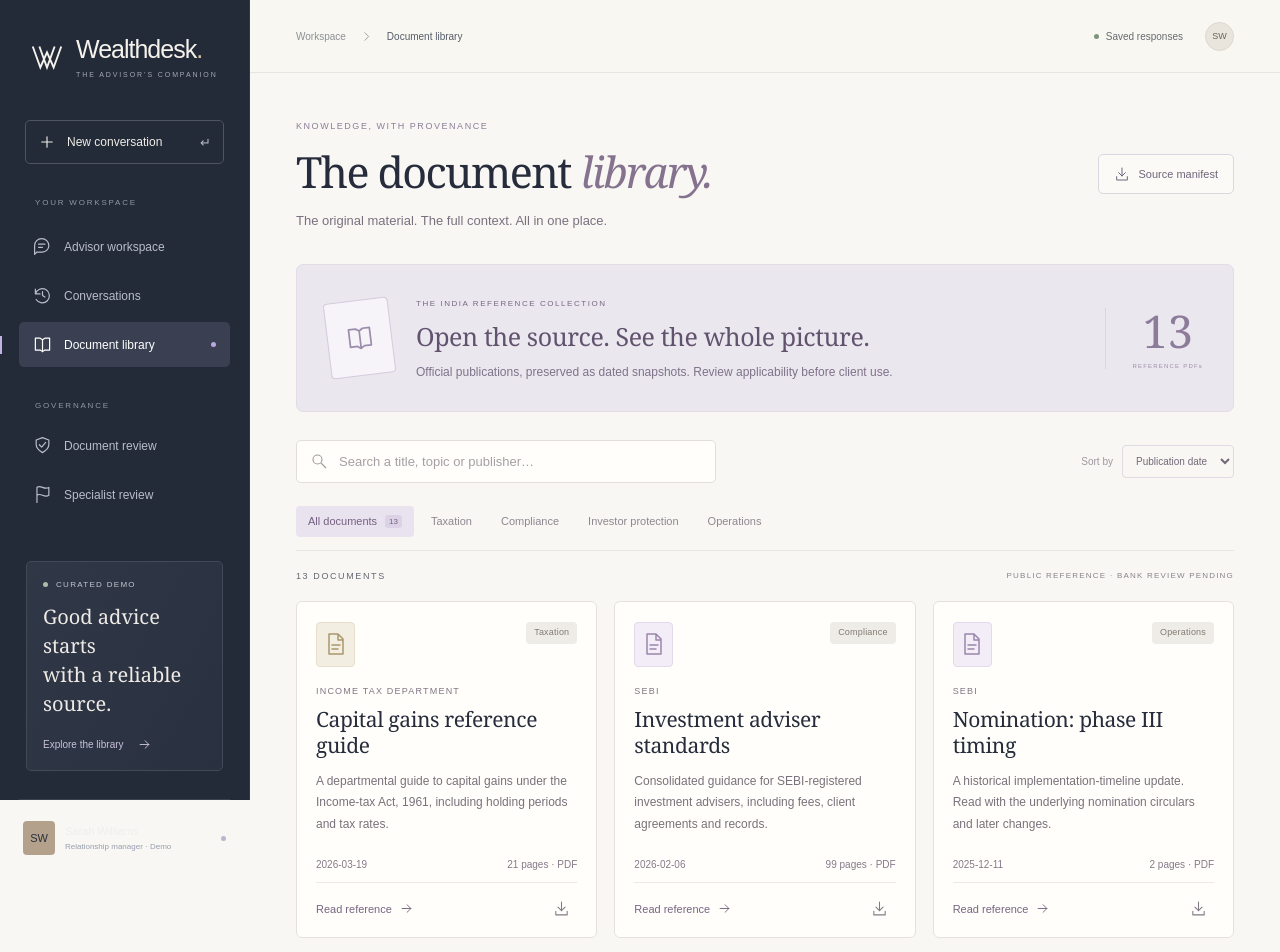
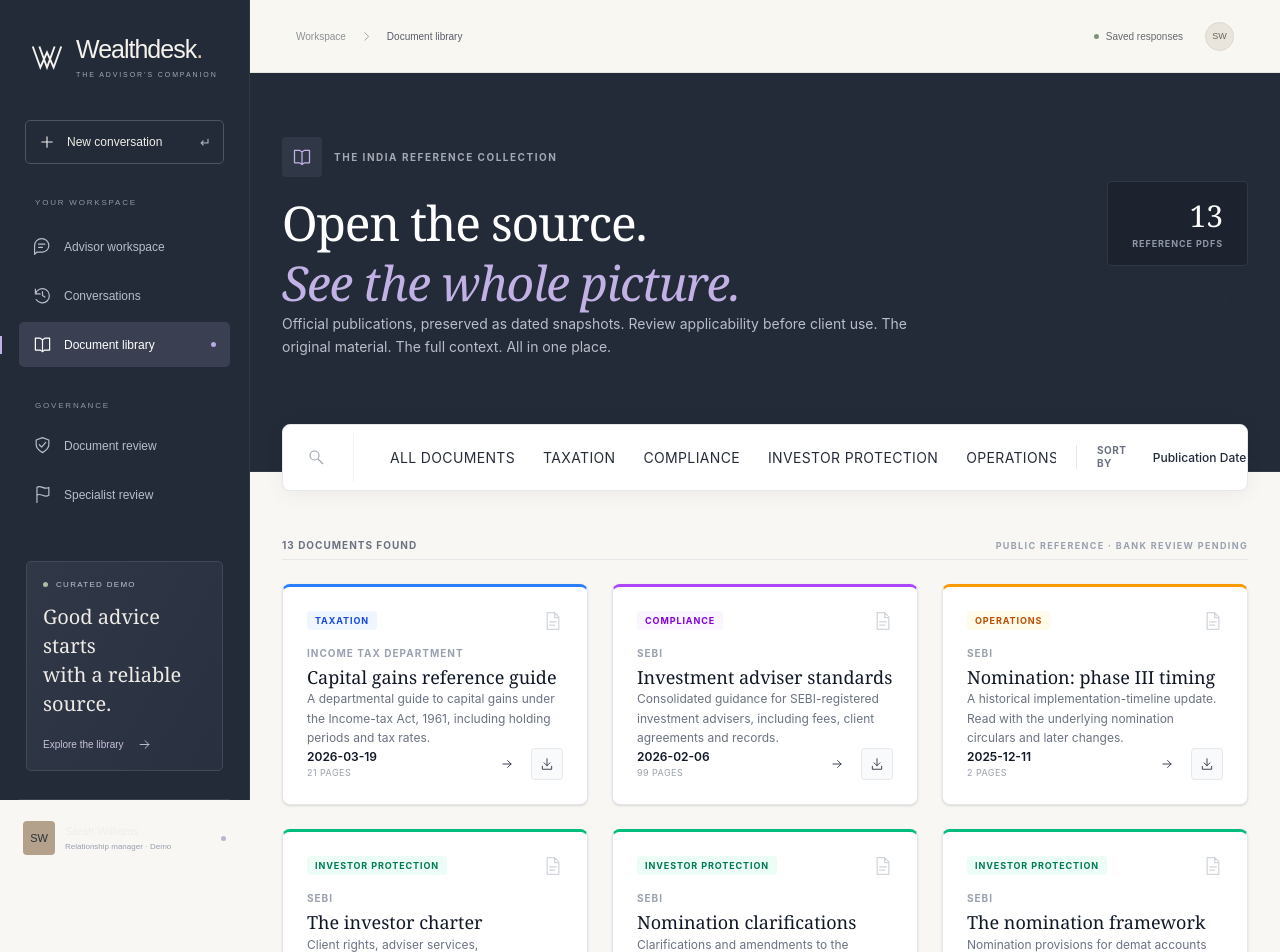
Before and after one commit to Aayush-207/wealth-advisor-copilot, a Next.js app in the folder frontend/: page /documents in a window 1280 px wide. Shown: the top 952 px of the page. Built offline with nearby package versions, Linux system fonts and the light colour scheme.

Commit message:
feat: Refined Document Library card layout

```diff
--- a/frontend/src/app/documents/page.tsx
+++ b/frontend/src/app/documents/page.tsx
@@ -3,8 +3,8 @@
 import Link from "next/link";
 import { documents, type Citation } from "@/lib/knowledge";
 import Icon from "@/components/Icon";
-import PageHeading from "@/components/PageHeading";
 import EvidenceDrawer from "@/components/EvidenceDrawer";
+
 const categories = [
   "All documents",
   "Taxation",
@@ -12,11 +12,21 @@
   "Investor protection",
   "Operations",
 ];
+
+const categoryColors: Record<string, string> = {
+  "Taxation": "border-t-blue-500 text-blue-700 bg-blue-50",
+  "Compliance": "border-t-purple-500 text-purple-700 bg-purple-50",
+  "Investor protection": "border-t-emerald-500 text-emerald-700 bg-emerald-50",
+  "Operations": "border-t-amber-500 text-amber-700 bg-amber-50",
+  "All documents": "border-t-gray-500 text-gray-700 bg-gray-50",
+};
+
 export default function Library() {
   const [search, setSearch] = useState("");
   const [filter, setFilter] = useState("All documents");
   const [sort, setSort] = useState("newest");
   const [citation, setCitation] = useState<Citation | null>(null);
+
   const filtered = documents
     .filter(
       (d) =>
@@ -30,110 +40,151 @@
         ? a.title.localeCompare(b.title)
         : b.date.localeCompare(a.date),
     );
+
   return (
-    <div className="standard-page">
-      <PageHeading
-        eyebrow="KNOWLEDGE, WITH PROVENANCE"
-        title="The document"
-        italic="library."
-        description="The original material. The full context. All in one place."
-        action={
+    <div className="min-h-screen bg-[#f8f7f3] pb-24 font-sans">
+
+      {/* Professional Hero Banner */}
+      <div className="bg-[#232a38] pt-16 pb-28 px-8 border-b border-[#303847]">
+        <div className="max-w-7xl mx-auto flex flex-col md:flex-row justify-between items-start md:items-center gap-6">
+          <div className="max-w-2xl">
+            <div className="flex items-center gap-3 mb-4">
+              <div className="w-10 h-10 bg-[#303847] rounded flex items-center justify-center text-[#c1b1e4]">
+                <Icon name="book" size={20} />
+              </div>
+              <span className="text-[#a3a9b4] text-[10px] font-bold tracking-[0.15em] uppercase">
+                The India Reference Collection
+              </span>
+            </div>
+            <h1 className="font-serif text-4xl md:text-5xl text-white font-normal leading-tight mb-4 tracking-tight">
+              Open the source. <br />
+              <em className="text-[#c1b1e4] italic">See the whole picture.</em>
+            </h1>
+            <p className="text-[#b9bec9] text-sm leading-relaxed">
+              Official publications, preserved as dated snapshots. Review applicability before client use. The original material. The full context. All in one place.
+            </p>
+          </div>
+
+          <div className="flex flex-col items-start md:items-end gap-4">
+            <div className="bg-[#1c222e] border border-[#303847] px-6 py-4 rounded text-right">
+              <div className="text-3xl font-serif text-white mb-1">{documents.length}</div>
+              <div className="text-[#8f97a8] text-[9px] uppercase tracking-widest font-bold">Reference PDFs</div>
+            </div>
+
             <a
-            className="secondary-button"
               href="/documents/provenance.json"
               download
+              className="flex items-center gap-2 text-[#c1b1e4] hover:text-white transition-colors text-xs font-semibold uppercase tracking-wider py-2"
             >
-            <Icon name="download" size={16} />
-            Source manifest
+              <Icon name="download" size={14} />
+              Download Source Manifest
             </a>
-        }
-      />
-      <div className="library-banner">
-        <div className="banner-icon">
-          <Icon name="book" size={28} />
-        </div>
-        <div>
-          <span className="eyebrow">THE INDIA REFERENCE COLLECTION</span>
-          <h2>Open the source. See the whole picture.</h2>
-          <p>
-            Official publications, preserved as dated snapshots. Review
-            applicability before client use.
-          </p>
-        </div>
-        <div className="banner-count">
-          <strong>{documents.length}</strong>
-          <span>REFERENCE PDFs</span>
           </div>
         </div>
-      <div className="library-controls">
-        <div className="search-field">
+      </div>
+
+      {/* Control Bar */}
+      <div className="max-w-7xl mx-auto px-6 sm:px-8 -mt-12 relative z-10 mb-12">
+        <div className="bg-white rounded-lg shadow-[0_4px_20px_rgb(0,0,0,0.05)] border border-gray-200 p-2 flex flex-col lg:flex-row justify-between items-stretch lg:items-center">
+
+          <div className="relative flex-1 flex items-center px-4 py-2 border-b lg:border-b-0 lg:border-r border-gray-100">
+            <div className="text-gray-400 mr-3">
               <Icon name="search" size={18} />
+            </div>
             <input
-            aria-label="Search documents"
-            placeholder="Search a title, topic or publisher…"
+              className="w-full bg-transparent border-none text-gray-800 text-sm focus:outline-none focus:ring-0 placeholder-gray-400 py-2"
+              placeholder="Search a title, topic or publisher..."
               value={search}
               onChange={(e) => setSearch(e.target.value)}
             />
             {search && (
               <button
-              className="icon-button"
-              aria-label="Clear document search"
+                className="text-gray-400 hover:text-gray-600 p-1"
                 onClick={() => setSearch("")}
               >
                 <Icon name="close" size={14} />
               </button>
             )}
           </div>
-        <label className="sort-select">
-          Sort by{" "}
+
+          <div className="flex flex-col sm:flex-row items-center gap-2 lg:gap-4 p-2 lg:px-6">
+            <div className="flex gap-1 overflow-x-auto w-full sm:w-auto pb-2 sm:pb-0 hide-scrollbar">
+              {categories.map((c) => (
+                <button
+                  key={c}
+                  onClick={() => setFilter(c)}
+                  className={`whitespace-nowrap px-3 py-1.5 rounded text-[11px] font-semibold tracking-wide uppercase transition-all ${
+                    filter === c
+                      ? "bg-[#232a38] text-white"
+                      : "text-gray-500 hover:bg-gray-100"
+                  }`}
+                >
+                  {c}
+                </button>
+              ))}
+            </div>
+
+            <div className="h-6 w-px bg-gray-200 hidden sm:block mx-1"></div>
+
+            <div className="flex items-center text-xs font-medium text-gray-500 w-full sm:w-auto justify-between sm:justify-start px-2 sm:px-0">
+              <span className="mr-2 uppercase tracking-wider text-[10px] font-bold">Sort by</span>
               <select
-            aria-label="Sort documents"
+                className="bg-transparent text-gray-800 font-semibold focus:outline-none cursor-pointer py-1"
                 value={sort}
                 onChange={(e) => setSort(e.target.value)}
               >
-            <option value="newest">Publication date</option>
-            <option value="name">Title A–Z</option>
+                <option value="newest">Publication Date</option>
+                <option value="name">Title A-Z</option>
               </select>
-        </label>
             </div>
-      <div className="filter-tabs" aria-label="Document categories">
-        {categories.map((c) => (
+          </div>
+        </div>
+      </div>
+
+      <div className="max-w-7xl mx-auto px-6 sm:px-8">
+
+        {/* Results Info */}
+        <div className="flex justify-between items-end mb-6 border-b border-gray-200 pb-2">
+          <span className="text-gray-500 text-[10px] uppercase tracking-widest font-bold">
+            {filtered.length} Document{filtered.length === 1 ? "" : "s"} found
+          </span>
+          <span className="text-gray-400 text-[9px] uppercase tracking-[0.15em] font-bold hidden sm:block">
+            Public Reference &middot; Bank Review Pending
+          </span>
+        </div>
+
+        {/* Professional Document Grid */}
+        {filtered.length > 0 ? (
+          <div className="grid grid-cols-1 md:grid-cols-2 lg:grid-cols-3 gap-6">
+            {filtered.map((d) => {
+              const categoryTheme = categoryColors[d.category] || categoryColors["All documents"];
+              const borderColor = categoryTheme.split(' ')[0]; // Gets the border-t-* class
+              const textColor = categoryTheme.split(' ')[1]; // Gets the text-* class
+              const bgColor = categoryTheme.split(' ')[2]; // Gets the bg-* class
+
+              return (
+                <article
+                  key={d.id}
+                  className={`bg-white rounded-lg shadow-sm hover:shadow-md border border-gray-200 hover:border-gray-300 transition-all duration-200 flex flex-col h-full overflow-hidden ${borderColor} border-t-[3px]`}
+                >
+                  <div className="p-6 flex flex-col flex-grow relative">
+
+                    <div className="flex justify-between items-start mb-4">
+                      <span className={`px-2 py-1 rounded-sm text-[9px] font-bold uppercase tracking-widest ${bgColor} ${textColor}`}>
+                        {d.category}
+                      </span>
+                      <div className="text-gray-300">
+                        <Icon name="file" size={20} />
+                      </div>
+                    </div>
+
+                    <span className="text-[10px] font-bold text-gray-400 uppercase tracking-widest mb-1.5 block">
+                      {d.issuer}
+                    </span>
+
+                    <h2 className="text-lg font-serif text-gray-900 mb-3 leading-snug">
                       <button
-            key={c}
-            aria-pressed={filter === c}
-            className={filter === c ? "selected" : ""}
-            onClick={() => setFilter(c)}
-          >
-            {c}
-            {c === "All documents" && <span>{documents.length}</span>}
-          </button>
-        ))}
-      </div>
-      <div className="section-label results-label">
-        <span>
-          {filtered.length} DOCUMENT{filtered.length === 1 ? "" : "S"}
-        </span>
-        <span>PUBLIC REFERENCE · BANK REVIEW PENDING</span>
-      </div>
-      {filtered.length ? (
-        <div className="document-grid">
-          {filtered.map((d, i) => (
-            <article
-              className="library-card"
-              key={d.id}
-              style={{ animationDelay: `${Math.min(i, 5) * 45}ms` }}
-            >
-              <div className="library-card-top">
-                <span
-                  className={`doc-icon ${d.category === "Taxation" ? "tax" : ""}`}
-                >
-                  <Icon name="file" size={24} />
-                </span>
-                <span className="pill neutral">{d.category}</span>
-              </div>
-              <span className="document-issuer">{d.issuer}</span>
-              <h2>
-                <button
+                        className="text-left focus:outline-none hover:text-[#6356a4] transition-colors"
                         onClick={() =>
                           setCitation({
                             documentId: d.id,
@@ -146,14 +197,19 @@
                         {d.shortTitle}
                       </button>
                     </h2>
-              <p>{d.summary}</p>
-              <div className="document-details">
-                <span>{d.date}</span>
-                <span>{d.pages} pages · PDF</span>
+
+                    <p className="text-gray-500 text-xs leading-relaxed mb-6 flex-grow line-clamp-3">
+                      {d.summary}
+                    </p>
+
+                    <div className="flex items-center justify-between mt-auto">
+                      <div className="flex flex-col">
+                        <span className="text-gray-900 font-semibold text-xs">{d.date}</span>
+                        <span className="text-gray-400 text-[9px] uppercase tracking-wider mt-0.5">{d.pages} pages</span>
                       </div>
-              <div className="library-card-bottom">
+
+                      <div className="flex gap-2">
                         <button
-                  className="text-button"
                           onClick={() =>
                             setCitation({
                               documentId: d.id,
@@ -162,51 +218,72 @@
                               summary: d.summary,
                             })
                           }
+                          className="flex items-center justify-center w-8 h-8 rounded border border-gray-200 text-gray-500 hover:border-gray-400 hover:text-gray-700 transition-colors bg-gray-50"
+                          title="Read Reference"
                         >
-                  Read reference
-                  <Icon name="arrow" size={15} />
+                          <Icon name="arrow" size={14} />
                         </button>
                         <a
                           href={d.file}
                           download
-                  className="icon-button"
-                  aria-label={`Download ${d.title}`}
+                          className="flex items-center justify-center w-8 h-8 rounded border border-gray-200 text-gray-500 hover:border-gray-400 hover:text-gray-700 transition-colors bg-gray-50"
+                          title={`Download ${d.title}`}
                         >
-                  <Icon name="download" size={17} />
+                          <Icon name="download" size={14} />
                         </a>
                       </div>
+                    </div>
+                  </div>
                 </article>
-          ))}
+              );
+            })}
           </div>
         ) : (
-        <div className="empty-state">
-          <Icon name="search" size={35} />
-          <h2>No documents found.</h2>
-          <p>Try a broader term or another category.</p>
+          <div className="bg-white border border-gray-200 rounded-lg p-16 flex flex-col items-center justify-center text-center shadow-sm">
+            <div className="w-16 h-16 bg-gray-50 rounded-full flex items-center justify-center text-gray-300 mb-4">
+              <Icon name="search" size={28} />
+            </div>
+            <h3 className="text-xl font-serif text-gray-800 mb-2">No documents found</h3>
+            <p className="text-gray-500 text-sm mb-6 max-w-md">Try adjusting your search terms or filter selection to find what you're looking for.</p>
             <button
-            className="secondary-button"
+              className="bg-[#232a38] hover:bg-[#303847] text-white px-5 py-2 rounded text-xs font-semibold tracking-wide uppercase transition-colors"
               onClick={() => {
                 setSearch("");
                 setFilter("All documents");
               }}
             >
-            Reset filters
+              Reset Filters
             </button>
           </div>
         )}
-      <div className="library-disclaimer">
-        <Icon name="shield" size={18} />
-        <p>
-          These are public regulatory and tax references, not an approved bank
-          policy set. Historical publications may have later amendments.{" "}
-          <Link href="/admin">Review the collection</Link>.
+      </div>
+
+      {/* Footer Disclaimer */}
+      <div className="max-w-4xl mx-auto mt-16 px-6 text-center">
+        <div className="inline-flex items-center justify-center w-8 h-8 bg-[#e8e6df] rounded-full text-gray-500 mb-3">
+          <Icon name="shield" size={14} />
+        </div>
+        <p className="text-[9px] text-gray-500 leading-relaxed uppercase tracking-widest font-bold max-w-2xl mx-auto">
+          These are public regulatory and tax references, not an approved bank policy set. Historical publications may have later amendments.
+          <Link href="/admin" className="text-gray-700 hover:text-[#6356a4] ml-1 border-b border-gray-300">Review the collection</Link>.
         </p>
       </div>
+
       <EvidenceDrawer
         key={citation?.documentId ?? "none"}
         citation={citation}
         onClose={() => setCitation(null)}
       />
+
+      <style jsx global>{`
+        .hide-scrollbar::-webkit-scrollbar {
+          display: none;
+        }
+        .hide-scrollbar {
+          -ms-overflow-style: none;
+          scrollbar-width: none;
+        }
+      `}</style>
     </div>
   );
 }
```
Lines whose indentation alone changed are shown as unchanged.
